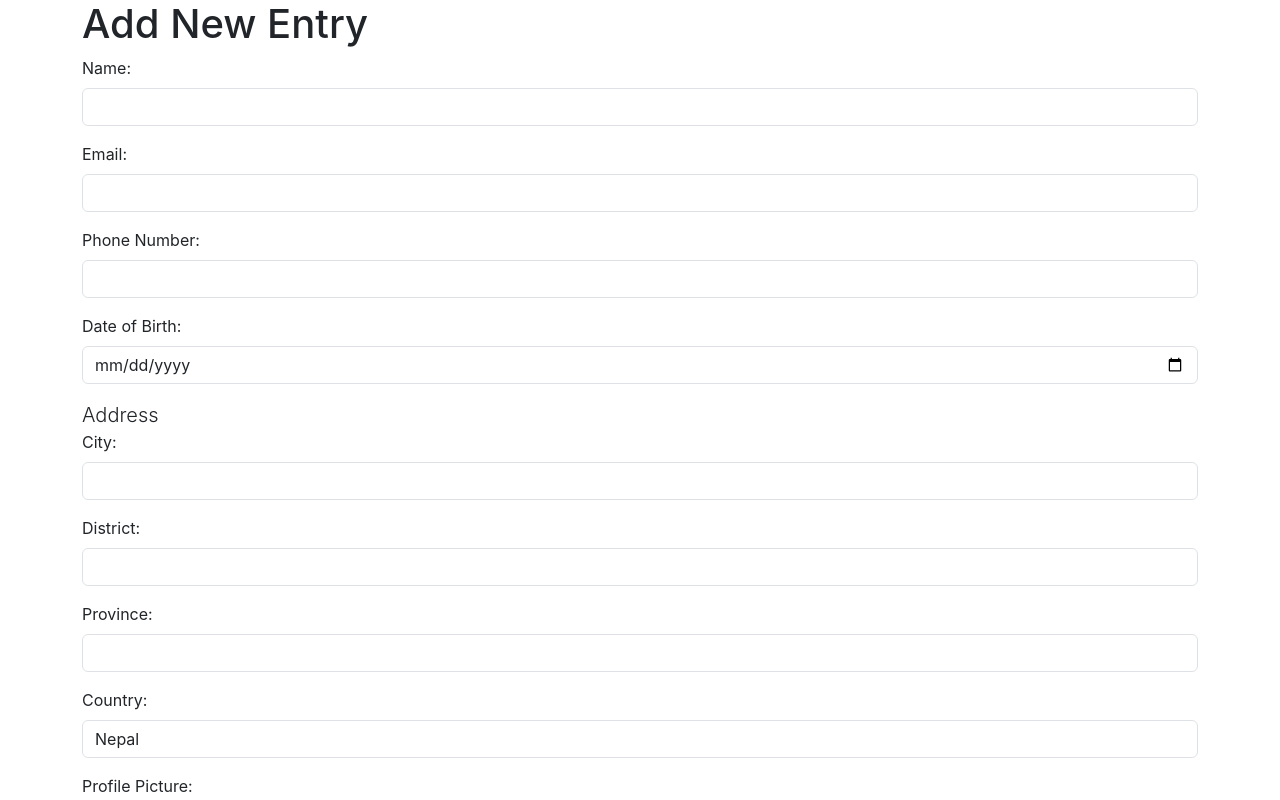
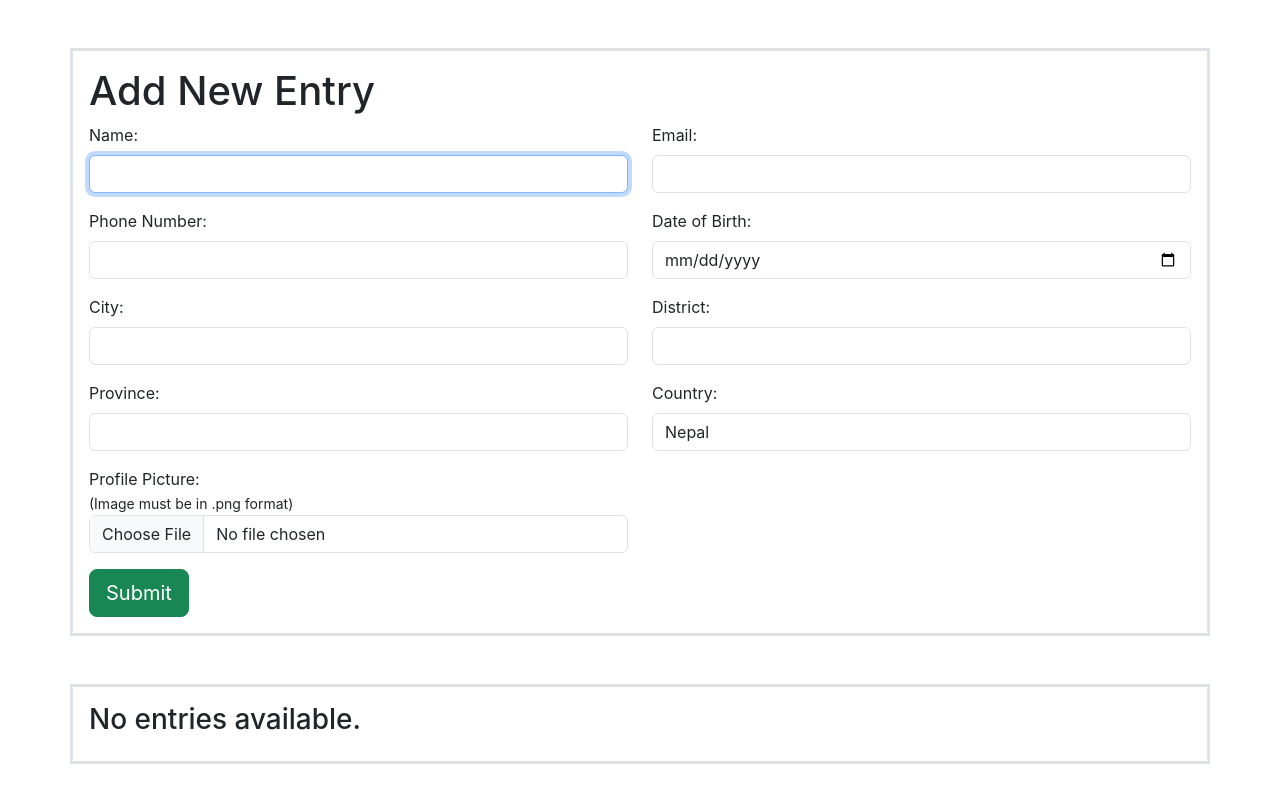
Before and after one commit to The-SP/exercise, a React (Create React App) app: page / in a window 1280 px wide. Shown: the top 800 px of the page. Built offline with nearby package versions, Linux system fonts and the light colour scheme; the HTML template or start-up script is replaced by a standard one.

Commit message:
Add delete update function

```diff
--- a/src/App.js
+++ b/src/App.js
@@ -4,16 +4,36 @@ import Table from "./components/Table.js";
 
 function App() {
   const [entries, setEntries] = useState([]);
+  const [selectedEntry, setSelectedEntry] = useState(null)
 
   useEffect(() => {
     const storedEntries = JSON.parse(localStorage.getItem("entries")) || [];
     setEntries(storedEntries);
   }, []);
 
+  const handleDelete = (id) => {
+    const updatedEntries = entries.filter(entry => entry.id !== id);
+    setEntries(updatedEntries);
+    localStorage.setItem("entries", JSON.stringify(updatedEntries));
+  };
+
+  const handleEdit = (entry) => {
+    console.log('Edit button pressed');
+    setSelectedEntry(entry);
+    window.scrollTo({
+        top: 0,
+        behavior: 'smooth'
+      });
+  };
+
   return (
     <div>
-      <AddRecordForm entries={entries} setEntries={setEntries} />
-      <Table entries={entries} setEntries={setEntries} />
+      <div className="container border border-3 p-sm-3 my-5">
+        <AddRecordForm selectedEntry={selectedEntry} setEntries={setEntries} />
+      </div>
+      <div className="container border border-3 p-sm-3">
+        <Table entries={entries} handleDelete={handleDelete} handleEdit={handleEdit} />
+      </div>
     </div>
   );
 }
--- a/src/components/AddRecordForm.js
+++ b/src/components/AddRecordForm.js
@@ -1,5 +1,5 @@
 // src/components/Form.js
-import { useState } from "react";
+import { useState, useEffect } from "react";
 import Input from "./Input";
 import {
   validateName,
@@ -8,10 +8,11 @@ import {
   validateProfilePicture,
 } from "../utils/formValidation";
 
-const AddRecordForm = ({ entries, setEntries }) => {
+const AddRecordForm = ({ selectedEntry, setEntries }) => {
   const [name, setName] = useState("");
   const [email, setEmail] = useState("");
   const [phone, setPhone] = useState("");
+
   const [dob, setDOB] = useState("");
   const [city, setCity] = useState("");
   const [district, setDistrict] = useState("");
@@ -22,9 +23,30 @@ const AddRecordForm = ({ entries, setEntries }) => {
   const [nameError, setNameError] = useState("");
   const [emailError, setEmailError] = useState("");
   const [phoneError, setPhoneError] = useState("");
-  const [dobError, setDOBError] = useState("");
-  const [addressError, setAddressError] = useState("");
   const [profilePictureError, setProfilePictureError] = useState("");
+
+  useEffect(() => {
+    if (selectedEntry) {
+      setName(selectedEntry.name || "");
+      setEmail(selectedEntry.email || "");
+      setPhone(selectedEntry.phone || "");
+      setDOB(selectedEntry.dob || "");
+      setCity(selectedEntry.city || "");
+      setDistrict(selectedEntry.district || "");
+      setProvince(selectedEntry.province || "");
+      setCountry(selectedEntry.country || "Nepal");
+      setProfilePicture(selectedEntry.profilePicture || null);
+
+      resetError();
+    }
+  }, [selectedEntry]);
+
+  const resetError = () => {
+    setNameError("");
+    setEmailError("");
+    setPhoneError("");
+    setProfilePictureError(null);
+  };
 
   const handleNameChange = (e) => {
     const name = e.target.value;
@@ -89,17 +111,14 @@ const AddRecordForm = ({ entries, setEntries }) => {
       nameError === "" &&
       emailError === "" &&
       phoneError === "" &&
-      dobError === "" &&
-      addressError === "" &&
       profilePictureError === ""
     ) {
       // Form is valid, perform submission logic here
 
-      // Generate id for new entry
-      const newId = entries.length > 0 ? entries[entries.length - 1].id + 1 : 0;
+      // Retrieve entries from localStorage
+      let storedEntries = JSON.parse(localStorage.getItem("entries")) || [];
 
       const formData = {
-        id: newId,
         name,
         email,
         phone,
@@ -113,13 +132,30 @@ const AddRecordForm = ({ entries, setEntries }) => {
         profilePicture,
       };
 
-      // Save the form data to local storage
-      const entries = JSON.parse(localStorage.getItem("entries")) || [];
-      entries.push(formData);
-      localStorage.setItem("entries", JSON.stringify(entries));
+      if (selectedEntry) {
+        // Update the existing entry in localStorage
+        const updatedEntries = storedEntries.map((entry) => {
+          if (entry.id === selectedEntry.id) {
+            return { id: entry.id, ...formData };
+          }
+          return entry;
+        });
 
-      // Add the new entry to the entries state
-      setEntries([...entries, formData]);
+        localStorage.setItem("entries", JSON.stringify(updatedEntries));
+        setEntries(updatedEntries);
+      } else {
+        // Add a new entry to localStorage with an appropriate id
+        const newId =
+          storedEntries?.length > 0
+            ? storedEntries[storedEntries.length - 1].id + 1
+            : 0;
+
+        const newFormData = { id: newId, ...formData };
+        storedEntries.push(newFormData);
+
+        localStorage.setItem("entries", JSON.stringify(storedEntries));
+        setEntries([...storedEntries]);
+      }
 
       // Reset the form fields
       setName("");
@@ -133,10 +169,7 @@ const AddRecordForm = ({ entries, setEntries }) => {
       setProfilePicture(undefined);
 
       // Reset the error states
-      setNameError("");
-      setEmailError("");
-      setPhoneError("");
-      setProfilePictureError("");
+      resetError();
 
       // Display a success message or redirect to another page
       console.log("Form submitted successfully!");
@@ -150,9 +183,11 @@ const AddRecordForm = ({ entries, setEntries }) => {
   };
 
   return (
-    <div className="container">
+    <div>
       <h1>Add New Entry</h1>
       <form onSubmit={handleSubmit}>
+        <div className="row">
+          <div className="col-md-6">
             <Input
               label="Name"
               id="name"
@@ -160,7 +195,11 @@ const AddRecordForm = ({ entries, setEntries }) => {
               onChange={handleNameChange}
               type="text"
               error={nameError}
+              autoFocus
+              required
             />
+          </div>
+          <div className="col-md-6">
             <Input
               label="Email"
               id="email"
@@ -168,7 +207,13 @@ const AddRecordForm = ({ entries, setEntries }) => {
               onChange={handleEmailChange}
               type="email"
               error={emailError}
+              required
             />
+          </div>
+        </div>
+
+        <div className="row">
+          <div className="col-md-6">
             <Input
               label="Phone Number"
               id="phone"
@@ -176,17 +221,22 @@ const AddRecordForm = ({ entries, setEntries }) => {
               onChange={handlePhoneChange}
               type="tel"
               error={phoneError}
+              required
             />
+          </div>
+          <div className="col-md-6">
             <Input
               label="Date of Birth"
               id="dob"
               value={dob}
               onChange={handleDOBChange}
               type="date"
-          error={dobError}
             />
-        <div className="form-group">
-          <label className="lead">Address</label>
+          </div>
+        </div>
+
+        <div className="row">
+          <div className="col-md-6">
             <Input
               label="City"
               id="city"
@@ -195,6 +245,8 @@ const AddRecordForm = ({ entries, setEntries }) => {
               onChange={handleAddressChange}
               type="text"
             />
+          </div>
+          <div className="col-md-6">
             <Input
               label="District"
               id="district"
@@ -203,6 +255,11 @@ const AddRecordForm = ({ entries, setEntries }) => {
               onChange={handleAddressChange}
               type="text"
             />
+          </div>
+        </div>
+
+        <div className="row">
+          <div className="col-md-6">
             <Input
               label="Province"
               id="province"
@@ -211,6 +268,8 @@ const AddRecordForm = ({ entries, setEntries }) => {
               onChange={handleAddressChange}
               type="text"
             />
+          </div>
+          <div className="col-md-6">
             <Input
               label="Country"
               id="country"
@@ -219,10 +278,12 @@ const AddRecordForm = ({ entries, setEntries }) => {
               onChange={handleAddressChange}
               type="text"
             />
-          {addressError && <div className="text-danger">{addressError}</div>}
+          </div>
         </div>
 
         {/* Profile Picture */}
+        <div className="row">
+          <div className="col-md-6">
             <div className="form-group mb-3">
               <label htmlFor="profilePicture">
                 Profile Picture:{" "}
@@ -232,19 +293,20 @@ const AddRecordForm = ({ entries, setEntries }) => {
                   </div>
                 )}
               </label>
-
               <input
                 type="file"
                 className="form-control"
                 id="profilePicture"
                 accept="image/png"
                 onChange={handleProfilePictureChange}
-            required
               />
               {profilePictureError && (
                 <div className="text-danger">{profilePictureError}</div>
               )}
             </div>
+          </div>
+        </div>
+
         <button type="submit" className="btn btn-lg btn-success">
           Submit
         </button>
--- a/src/components/Table.js
+++ b/src/components/Table.js
@@ -1,7 +1,7 @@
 // src/components/Table.js
 import { useState } from "react";
 
-const Table = ({ entries, setEntries }) => {
+const Table = ({ entries, handleDelete, handleEdit }) => {
   const [currentPage, setCurrentPage] = useState(1);
   const entriesPerPage = 5;
 
@@ -14,14 +14,6 @@ const Table = ({ entries, setEntries }) => {
   const totalPages = Math.ceil(entries.length / entriesPerPage);
   const handlePageChange = (pageNumber) => {
     setCurrentPage(pageNumber);
-  };
-  console.log(totalPages);
-
-  const handleDelete = (id) => {
-    const updatedEntries = entries.filter(entry => entry.id !== id);
-    setEntries(updatedEntries);
-    // Optionally, you can update the localStorage here
-    localStorage.setItem("entries", JSON.stringify(updatedEntries));
   };
 
   // Display message when entries are empty
@@ -51,12 +43,10 @@ if (entries.length === 0) {
               <td>{entry.phone}</td>
               <td>{entry.dob}</td>
               <td>
-                <td>
                 {entry.address.city && entry.address.city + ", "}
                 {entry.address.district && entry.address.district + ", "}
                 {entry.address.province && entry.address.province + ", "}
                 {entry.address.country && entry.address.country}
-                </td>
               </td>
               <td>
                 {entry.profilePicture && (
@@ -68,8 +58,18 @@ if (entries.length === 0) {
                 )}
               </td>
               <td>
-                <button className="btn btn-danger btn-sm me-2" onClick={() => handleDelete(entry.id)}>Delete</button>
-                <button className="btn btn-primary btn-sm">Edit</button>
+                <button
+                  className="btn btn-danger btn-sm me-2"
+                  onClick={() => handleDelete(entry.id)}
+                >
+                  Delete
+                </button>
+                <button
+                  className="btn btn-primary btn-sm"
+                  onClick={() => handleEdit(entry)}
+                >
+                  Edit
+                </button>
               </td>
             </tr>
           ))}
--- a/src/utils/formValidation.js
+++ b/src/utils/formValidation.js
@@ -25,9 +25,10 @@ export const validatePhone = (phone) => {
 };
 
 export const validateProfilePicture = (profilePicture) => {
-  if (!profilePicture) {
-    return "*Profile picture is required.";
-  } else if (profilePicture.type !== "image/png") {
+//   if (!profilePicture) {
+//     // return "*Profile picture is required.";
+//   }
+  if (profilePicture && profilePicture.type !== "image/png") {
     return "*Only PNG files are allowed.";
   }
   return "";
```
Lines whose indentation alone changed are shown as unchanged.
